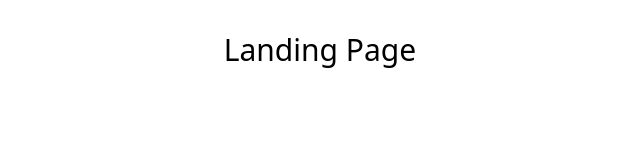
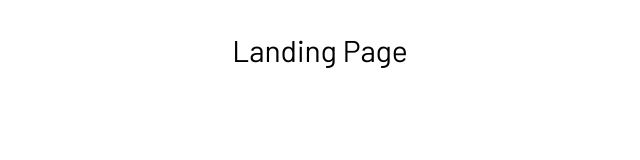
Before and after one commit to nkululek0/tma-keyboard-master-landing-page, a React (Vite) app: page / in a window 1280 px wide. Shown: the top 160 px of the page, without its empty margins (320-960 px from the left). Built offline with nearby package versions, Linux system fonts and the light colour scheme.

Commit message:
(Update): adds barlow font to project

```diff
--- a/index.html
+++ b/index.html
@@ -6,6 +6,9 @@
     <meta name="viewport" content="width=device-width, initial-scale=1.0" />
     <title>Keyboard Master</title>
     <link rel="stylesheet" href="/src/index.css">
+    <link rel="preconnect" href="https://fonts.googleapis.com">
+    <link rel="preconnect" href="https://fonts.gstatic.com" crossorigin>
+    <link href="https://fonts.googleapis.com/css2?family=Barlow:ital,wght@0,100;0,200;0,300;0,400;0,500;0,600;0,700;0,800;0,900;1,100;1,200;1,300;1,400;1,500;1,600;1,700;1,800;1,900&display=swap" rel="stylesheet">
   </head>
   <body>
     <div id="root"></div>
--- a/src/index.css
+++ b/src/index.css
@@ -1 +1,5 @@
 @import "tailwindcss";
+
+* {
+    font-family: 'Barlow', sans-serif;
+}
```
